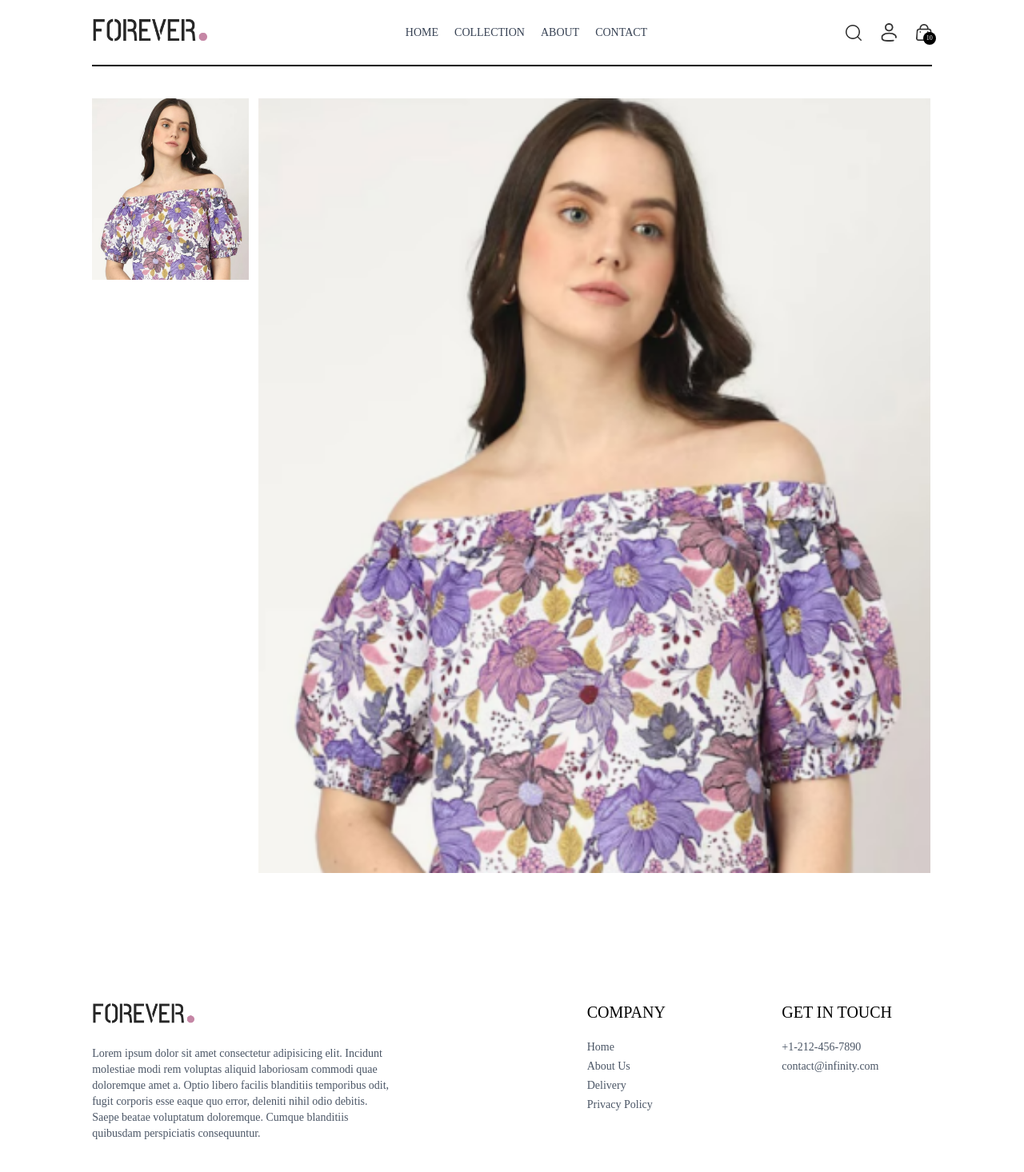
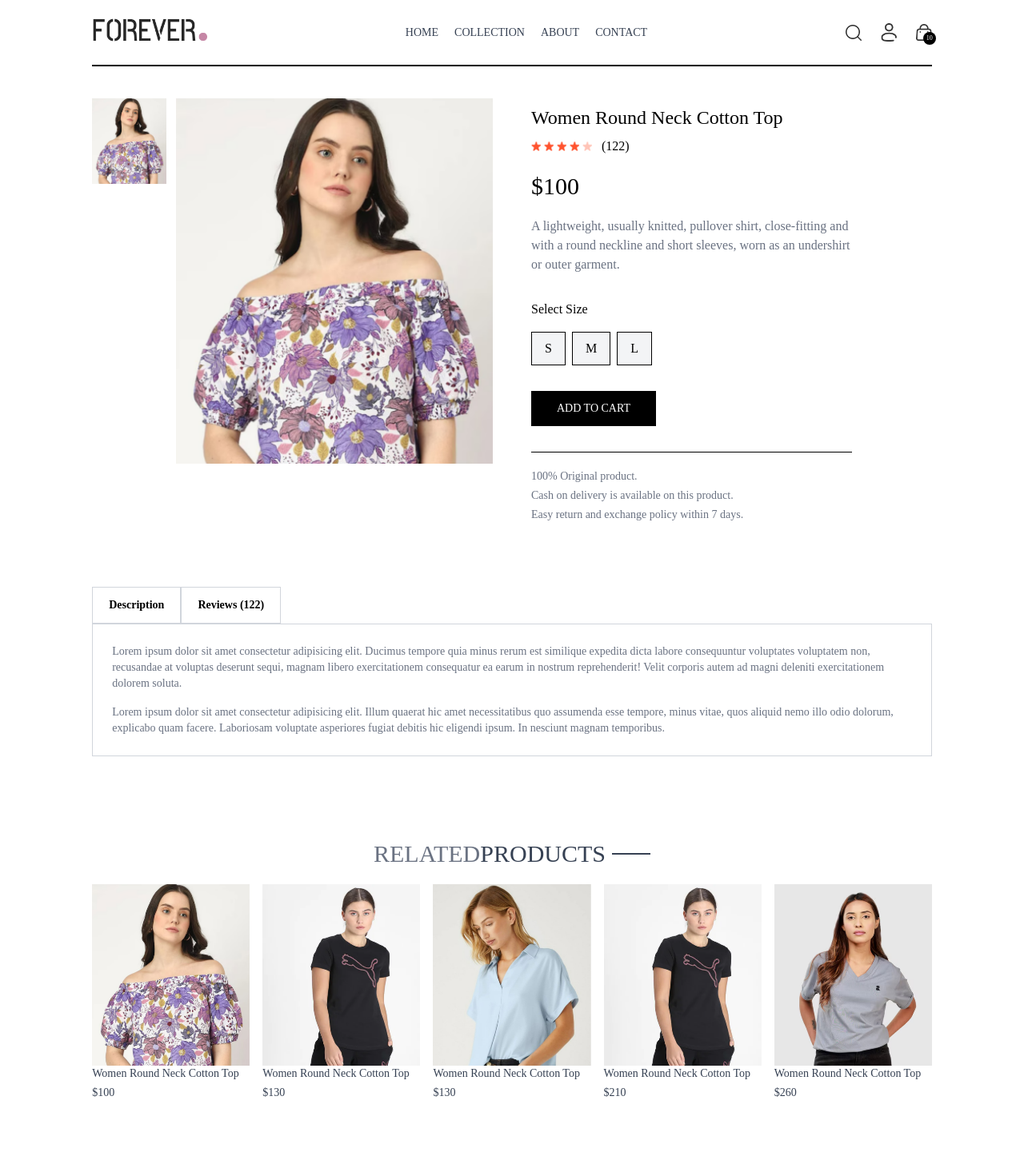
Before and after one commit to YashasviDagar/INFINITY, a React (Vite) app in the folder infinity/: page /product/aaaaa in a window 1280 px wide. Shown: the top 1466 px of the page at 80% size. Built offline with nearby package versions, Linux system fonts and the light colour scheme.

Commit message:
Product Page

```diff
--- /dev/null
+++ b/infinity/src/components/RelatedProducts.jsx
@@ -0,0 +1,40 @@
+import React, { useContext, useEffect, useState } from 'react'
+import { ShopContext } from '../context/ShopContext'
+import { createRoutesFromChildren } from 'react-router-dom'
+import Title from './Title'
+import ProductItem from './ProductItem'
+
+// IMPORTANT-----------------------------------------
+const RelatedProducts = ({category,subCategory}) => {
+
+    const {products} = useContext(ShopContext)
+    const [related,setRelated] = useState([])
+
+    useEffect(()=>{
+        if(products.length > 0){
+            let productsCopy = products.slice();
+            productsCopy = productsCopy.filter((item)=>category === item.category);
+            productsCopy = productsCopy.filter((item)=>subCategory === item.subCategory);
+
+            setRelated(productsCopy.slice(0,5));
+
+        }
+    },[products])
+
+  return (
+    <div className='my-24'>
+      <div className='text-center text-3xl py-2'>
+        <Title text1={'RELATED'} text2={'PRODUCTS'} />
+      </div>
+      <div className='grid grid-cols-2 sm:grid-cols-3 md:grid-cols-4 lg:grid-cols-5 gap-4 gap-y-6'>
+        {
+            related.map((item,index)=>(
+              <ProductItem key={index} id={item._id} name={item.name} price={item.price} image={item.image} />
+            ))
+        }
+      </div>
+    </div>
+  )
+}
+
+export default RelatedProducts
--- a/infinity/src/index.css
+++ b/infinity/src/index.css
@@ -14,6 +14,12 @@ a.active hr{
   font-style: normal;
 }
 
+/* to hide the scrollbar in Product.jsx */
+::-webkit-scrollbar{
+    display: none;
+}
+
+
 @media (max-width: 640px){
     a.active{
         background-color: black;
--- a/infinity/src/pages/Product.jsx
+++ b/infinity/src/pages/Product.jsx
@@ -1,58 +1,114 @@
-import React, { useContext, useEffect, useState } from 'react'
-import { useParams } from 'react-router-dom'
-import { ShopContext } from '../context/ShopContext'
+import React, { useContext, useEffect, useState } from "react";
+import { useParams } from "react-router-dom";
+import { ShopContext } from "../context/ShopContext";
+import { assets } from "../assets/assets";
+import RelatedProducts from "../components/RelatedProducts";
 
 const Product = () => {
-
   const { productId } = useParams();
-  const { products } = useContext(ShopContext);
+  // whenever params retrn undefined track backwards in other files to check what is happening
+  const { products , currency } = useContext(ShopContext);
   const [productData, setProductData] = useState(false);
-  const [image, setImage] = useState('');
+  const [image, setImage] = useState("");
+  const [size,setsSize] = useState('');
 
   const fetchProductData = async () => {
     console.log("productId from URL:", productId);
-  console.log("all _ids:", products.map(i => i._id));
+    console.log(
+      "all _ids:",
+      products.map((i) => i._id),
+    );
     products.map((item) => {
       if (item._id === productId) {
         setProductData(item);
         setImage(item.image[0]);
       }
-  })
-}
+    });
+  };
 
   useEffect(() => {
     fetchProductData();
   }, [productId, products]);
 
   return productData ? (
-  <div className='border-t-2 pt-10 transition-opacity ease-in duration-500 opacity-100'>
-    <div className='flex gap-12 sm:gap-12 flex-col sm:flex-row'>
-
+    <div className="border-t-2 pt-10 transition-opacity ease-in duration-500 opacity-100">
+      <div className="flex gap-12 sm:gap-12 flex-col sm:flex-row">
         {/* Product Images */}
-      <div className='flex-1 flex flex-col-reverse gap-3 sm:flex-row'>
-
+        <div className="flex-1 flex flex-col-reverse gap-3 sm:flex-row">
           {/* Thumbnails sidebar */}
-        <div className='flex sm:flex-col overflow-x-auto sm:overflow-y-scroll justify-between sm:justify-normal sm:w-[18.7%] w-full'>
+          <div className="flex sm:flex-col overflow-x-auto sm:overflow-y-scroll justify-between sm:justify-normal sm:w-[18.7%] w-full">
             {productData.image.map((item, index) => (
               <img
                 onClick={() => setImage(item)}
                 src={item}
                 key={index}
-              className='w-[24%] sm:w-full sm:mb-3 shrink-0 cursor-pointer'
+                className="w-[24%] sm:w-full sm:mb-3 shrink-0 cursor-pointer"
                 alt=""
               />
             ))}
           </div>
 
-        {/* ✅ THIS is what shows the big center image */}
-        <div className='w-full sm:w-[80%]'>
-          <img src={image} className='w-full h-auto' alt="product" />
+          {/* THIS is what shows the big center image */}
+          <div className="w-full sm:w-[80%]">
+            <img src={image} className="w-full h-auto" alt="product" />
+          </div>
+        </div>
+        {/* -----Product Info----- */}
+        <div className='flex-1'>
+          <h1 className='font-medium text-2xl mt-2'>{productData.name}</h1>
+          <div className="flex items-center gap-1 mt-2">
+            <img src={assets.star_icon} alt="" className="w-3 5" />
+            <img src={assets.star_icon} alt="" className="w-3 5" />
+            <img src={assets.star_icon} alt="" className="w-3 5" />
+            <img src={assets.star_icon} alt="" className="w-3 5" />
+            <img src={assets.star_dull_icon} alt="" className="w-3 5" />
+            <p className="pl-2">(122)</p>
+
+          </div>
+          <p className='mt-5 text-3xl font-medium'>{currency}{productData.price}</p>
+          <p className='mt-5 text-gray-500 md:w-4/5'>{productData.description}</p>
+
+          <div className='flex flex-col gap-4 my-8'>
+            <p>Select Size</p>
+            <div className='flex gap-2'>
+              {productData.sizes.map((item,index)=>(
+                <button onClick={()=>setsSize(item)} className={`border py-2 px-4 bg-gray-100 ${item === size ? 'border-orange-500' : ''}`} key={index}>{item}</button>
+              ))}
+
+            </div>
+          </div>
+          {/* because of active when we click it will display a lil gray color.. effect kinda */}
+          <button className='bg-black text-white px-8 py-3 text-sm active:bg-gray-700'>ADD TO CART</button>
+          <hr className='mt-8 sm:w-4/5' />
+          <div className='text-sm text-gray-500 mt-5 flex flex-col gap-1'>
+            <p>100% Original product.</p>
+            <p>Cash on delivery is available on this product.</p>
+            <p>Easy return and exchange policy within 7 days.</p>
+
           </div>
 
         </div>
       </div>
+      {/* ---Description and Review SEction-- */}
+      <div className='mt-20'>
+        <div className='flex'>
+          <b className='border border-gray-300 px-5 py-3 text-sm'>Description</b>
+          <b className='border border-gray-300 px-5 py-3 text-sm'>Reviews (122)</b>
+
         </div>
-) : <div className='opacity-0'></div>
-}
+        <div className='flex flex-col gap-4 border border-gray-300 px-6 py-6 text-sm text-gray-500'>
+              <p>Lorem ipsum dolor sit amet consectetur adipisicing elit. Ducimus tempore quia minus rerum est similique expedita dicta labore consequuntur voluptates voluptatem non, recusandae at voluptas deserunt sequi, magnam libero exercitationem consequatur ea earum in nostrum reprehenderit! Velit corporis autem ad magni deleniti exercitationem dolorem soluta.</p>
+              <p>Lorem ipsum dolor sit amet consectetur adipisicing elit. Illum quaerat hic amet necessitatibus quo assumenda esse tempore, minus vitae, quos aliquid nemo illo odio dolorum, explicabo quam facere. Laboriosam voluptate asperiores fugiat debitis hic eligendi ipsum. In nesciunt magnam temporibus.</p>
+        </div>
+      </div>
+      {/* ---Display related Products--- */}
 
-export default Product
+      <RelatedProducts category={productData.category} subCategory={productData.subCategory} />
+
+    </div>
+  ) : (
+    <div className="opacity-0"></div>
+  );
+};
+
+export default Product;
```
Lines whose indentation alone changed are shown as unchanged.
